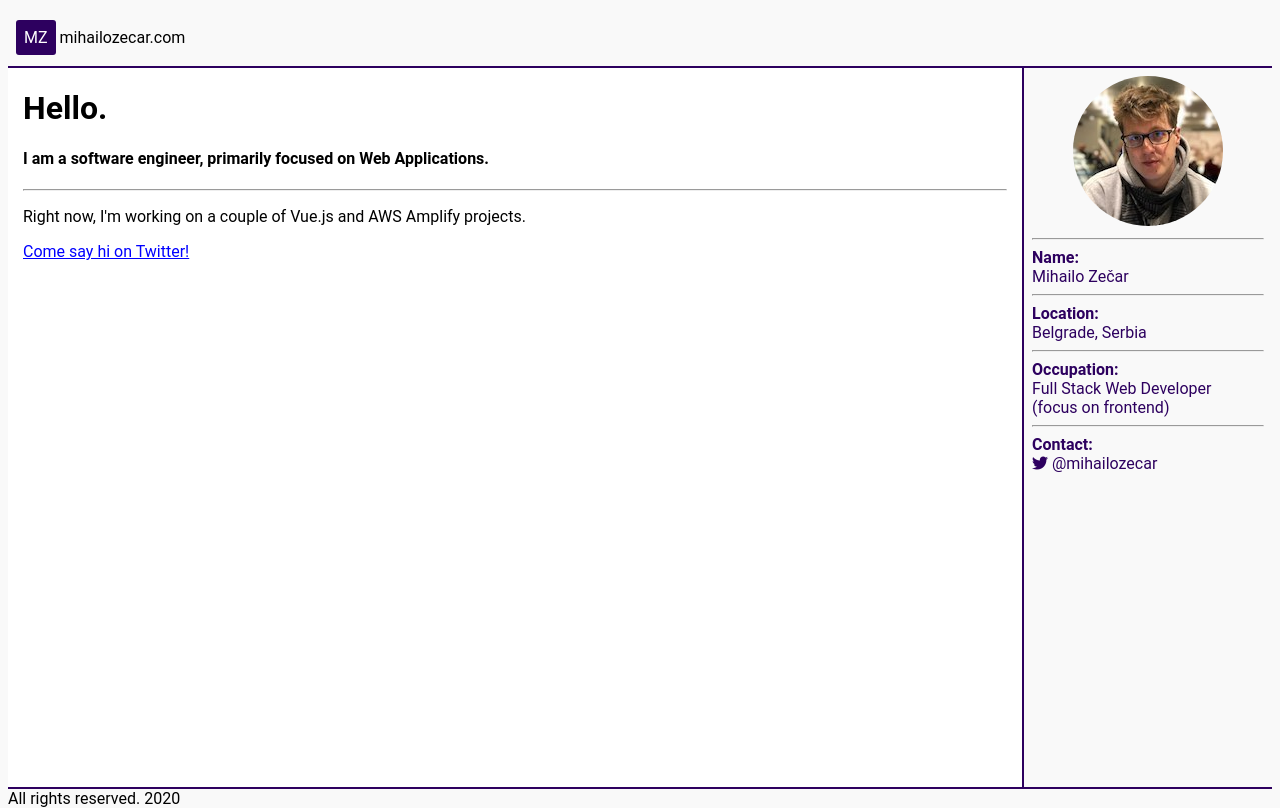
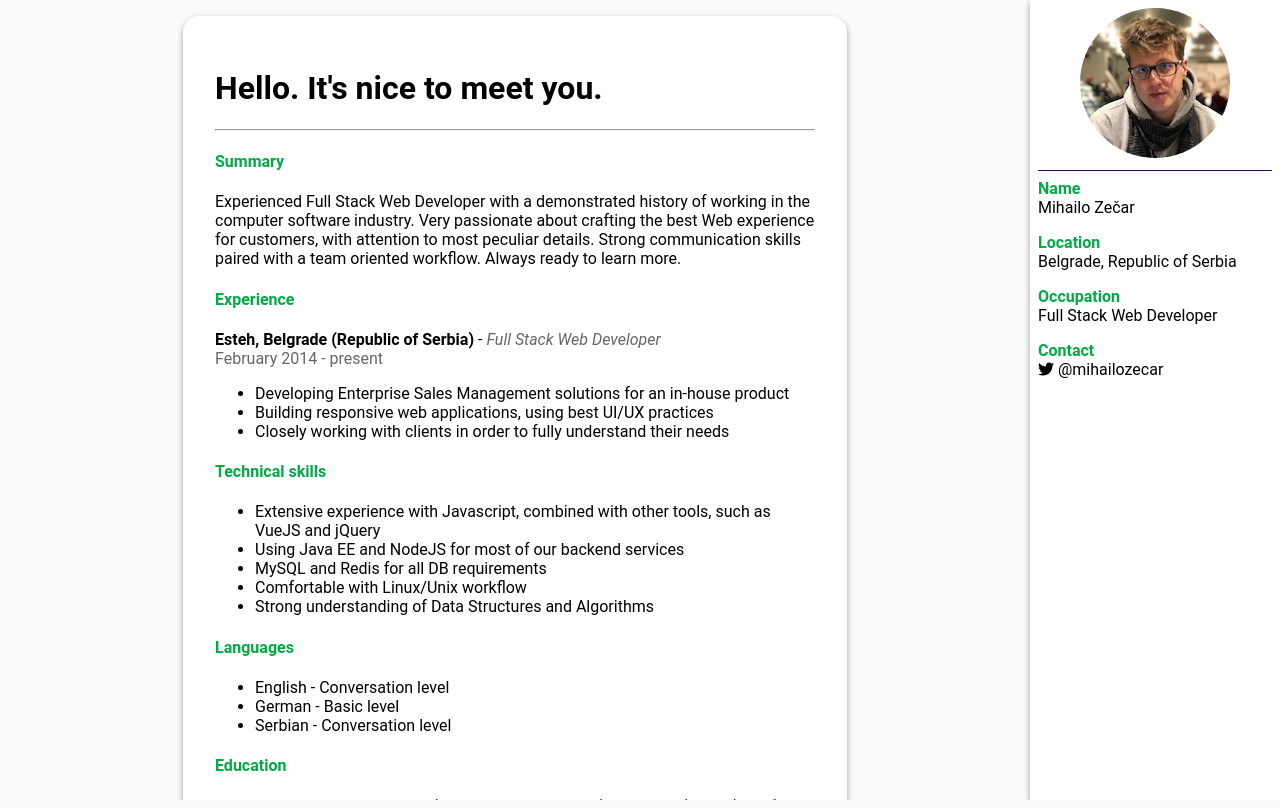
Before and after one commit to mihailozecar/mihailozecar, a Vue app: page / in a window 1280 px wide. Built offline with nearby package versions, Linux system fonts and the light colour scheme.

Commit message:
redesign

```diff
--- a/src/App.vue
+++ b/src/App.vue
@@ -12,3 +12,112 @@ export default {
   }
 }
 </script>
+
+<style>
+  /* global styles */
+  html,
+  body,
+  #app {
+    color: black;
+    background: #fafafa;
+    height: 100%;
+    position: relative;
+    padding: 0px;
+    margin: 0px;
+
+    font-family:
+      Roboto,
+      'Open Sans',
+      'Helvetica Neue',
+      sans-serif;
+  }
+
+  hr {
+    background-color: #2d005f;
+  }
+
+  a,
+  a:hover {
+    color: blue;
+  }
+
+  .no-link,
+  .no-link:hover {
+    color: inherit;
+    text-decoration: inherit;
+  }
+
+  /* bootstrap-like failover */
+  .d-flex {
+    display: flex;
+  }
+
+  .justify-content-between {
+    justify-content: space-between;
+  }
+
+  .align-items-center {
+    align-items: center;
+  }
+
+  .p-2 {
+    padding: .5rem;
+  }
+
+  .ml-1 {
+    margin-left: .25rem;
+  }
+
+  .text-center {
+    text-align: center;
+  }
+
+  .mx-auto {
+    margin-left: auto;
+    margin-right: auto;
+  }
+
+  .btn {
+    display: inline-block;
+    font-weight: 400;
+    color: #212529;
+    text-align: center;
+    vertical-align: middle;
+    cursor: pointer;
+    -webkit-user-select: none;
+    -moz-user-select: none;
+    -ms-user-select: none;
+    user-select: none;
+    background-color: transparent;
+    border: 1px solid transparent;
+    border-radius: 3px;
+    padding: .5rem;
+  }
+
+  .text-right {
+    text-align: right;
+  }
+
+  /* bootstrap-like failover END */
+
+  .accent {
+    color: #00AB44;
+  }
+
+  .accent-bg {
+    color: white;
+    background-color: #2d005f;
+  }
+
+  .accent-bg-btn,
+  .accent-bg-btn:hover {
+    color: white;
+    background-color: #2d005f;
+    border-color: #2d005f;
+  }
+
+  .accent-bg-btn:hover,
+  .accent-bg-btn:focus {
+    background-color: rgba(45, 0, 95, .9);
+  }
+</style>
--- a/src/components/Home.vue
+++ b/src/components/Home.vue
@@ -1,26 +1,106 @@
 <template>
   <div class="home">
-    <h1>
-      Hello.
+    <h1 class="main-header">
+      Hello. It's nice to meet you.
     </h1>
-
-    <h4>
-      I am a software engineer, primarily focused on Web Applications.
-    </h4>
 
     <hr>
 
+    <h4 class="section-header">
+      Summary
+    </h4>
+
     <p>
-      Right now, I'm working on a couple of Vue.js and AWS Amplify projects.
+      Experienced Full Stack Web Developer with a demonstrated history of
+      working in the computer software industry. Very passionate about crafting
+      the best Web experience for customers, with attention to most peculiar
+      details. Strong communication skills paired with a team oriented workflow.
+      Always ready to learn more.
     </p>
 
-    <a
-      target="_blank"
-      href="https://twitter.com/mihailozecar"
-      class="custom-link"
-    >
-      Come say hi on Twitter!
-    </a>
+    <h4 class="section-header">
+      Experience
+    </h4>
+
+    <div>
+      <strong>Esteh, Belgrade (Republic of Serbia)</strong>
+      -
+      <i class="text-muted">Full Stack Web Developer</i>
+      <br>
+      <span class="text-muted">
+        February 2014 - present
+      </span>
+    </div>
+
+    <ul>
+      <li>
+        Developing Enterprise Sales Management solutions for an in-house product
+      </li>
+
+      <li>
+        Building responsive web applications, using best UI/UX practices
+      </li>
+
+      <li>
+        Closely working with clients in order to fully understand their needs
+      </li>
+    </ul>
+
+    <h4 class="section-header">
+      Technical skills
+    </h4>
+
+    <ul>
+      <li>
+        Extensive experience with Javascript, combined with other tools, such as VueJS and jQuery
+      </li>
+
+      <li>
+        Using Java EE and NodeJS for most of our backend services
+      </li>
+
+      <li>
+        MySQL and Redis for all DB requirements
+      </li>
+
+      <li>
+        Comfortable with Linux/Unix workflow
+      </li>
+
+      <li>
+        Strong understanding of Data Structures and Algorithms
+      </li>
+    </ul>
+
+    <h4 class="section-header">
+      Languages
+    </h4>
+
+    <ul>
+      <li>
+        English - Conversation level
+      </li>
+
+      <li>
+        German - Basic level
+      </li>
+
+      <li>
+        Serbian - Conversation level
+      </li>
+    </ul>
+
+    <h4 class="section-header">
+      Education
+    </h4>
+
+    <div>
+      <strong>Faculty of Technical Sciences (Singidunum University), Belgrade (Serbia)</strong> - <i class="text-muted">Software and Data Engineer BC</i>
+      <br>
+      <span class="text-muted">
+        October 2016 - October 2020 (expected)
+      </span>
+    </div>
   </div>
 </template>
 
@@ -30,3 +110,23 @@ export default {
   name: 'Home'
 }
 </script>
+
+<style scoped>
+  .section-header {
+    color: #00AB44;
+  }
+
+  .text-muted {
+    color: #666;
+  }
+
+  .home {
+    padding: 2em;
+    max-width: 600px;
+    margin-left: auto;
+    margin-right: auto;
+    background: white;
+    box-shadow: 0 3px 6px rgba(0,0,0,0.16), 0 3px 6px rgba(0,0,0,0.23);
+    border-radius: 1em;
+  }
+</style>
--- a/src/layout/BaseLayout.vue
+++ b/src/layout/BaseLayout.vue
@@ -1,21 +1,7 @@
 <template>
   <div class="base-layout container-fluid">
-    <div class="header p-2 d-flex justify-content-between align-items-center">
-      <div class="d-flex align-items-center">
-        <div class="logo accent-bg p-2">
-          <a href="/" class="no-link">
-            MZ
-          </a>
-        </div>
-
-        <div class="ml-1">
-          mihailozecar.com
-        </div>
-      </div>
-    </div>
-
-    <div class="sidebar p-2 accent">
-      <div class="text-center">
+    <div class="sidebar p-2">
+      <div class="text-center mz-image-container">
         <img
           src="@/assets/mz-resized.jpg"
           class="mz-image"
@@ -25,45 +11,35 @@
         >
       </div>
 
-      <hr>
+      <div>
+        <strong class="accent">Name</strong>
+      </div>
 
-      <div>
-        <strong>Name:</strong>
+      <div class="contact-margin">
+        Mihailo Zečar
       </div>
 
       <div>
-        Mihailo Zečar
+        <strong class="accent">Location</strong>
       </div>
 
-      <hr>
-
-      <div>
-        <strong>Location:</strong>
+      <div class="contact-margin">
+        Belgrade, Republic of Serbia
       </div>
 
       <div>
-        Belgrade, Serbia
+        <strong class="accent">Occupation</strong>
       </div>
 
-      <hr>
-
-      <div>
-        <strong>Occupation:</strong>
+      <div class="contact-margin">
+        Full Stack Web Developer
       </div>
 
       <div>
-        Full Stack Web Developer <br> (focus on frontend)
+        <strong class="accent">Contact</strong>
       </div>
 
-      <hr>
-
-      <div>
-        <strong>Contact:</strong>
-      </div>
-
-      <div
-        class="twitter-link"
-      >
+      <div class="twitter-link contact-margin">
         <a
           href="https://twitter.com/mihailozecar"
           class="no-link"
@@ -77,10 +53,6 @@
 
     <div class="content">
       <Home></Home>
-    </div>
-
-    <div class="footer px-2 d-flex align-items-center">
-      All rights reserved. {{ new Date().getFullYear() }}
     </div>
   </div>
 </template>
@@ -96,152 +68,45 @@ export default {
 }
 </script>
 
-<style>
-  /* global styles */
-  html,
-  body,
-  #app {
-    color: black;
-    background: #f9f9f9;
-    height: 100%;
-    position: relative;
-
-    font-family:
-      Roboto,
-      'Open Sans',
-      'Helvetica Neue',
-      sans-serif;
-  }
-
-  hr {
-    background-color: #2d005f;
-  }
-
-  a,
-  a:hover {
-    color: blue;
-  }
-
-  .no-link,
-  .no-link:hover {
-    color: inherit;
-    text-decoration: inherit;
-  }
-
-  /* bootstrap-like failover */
-  .d-flex {
-    display: flex;
-  }
-
-  .justify-content-between {
-    justify-content: space-between;
-  }
-
-  .align-items-center {
-    align-items: center;
-  }
-
-  .p-2 {
-    padding: .5rem;
-  }
-
-  .ml-1 {
-    margin-left: .25rem;
-  }
-
-  .text-center {
-    text-align: center;
-  }
-
-  .mx-auto {
-    margin-left: auto;
-    margin-right: auto;
-  }
-
-  .btn {
-    display: inline-block;
-    font-weight: 400;
-    color: #212529;
-    text-align: center;
-    vertical-align: middle;
-    cursor: pointer;
-    -webkit-user-select: none;
-    -moz-user-select: none;
-    -ms-user-select: none;
-    user-select: none;
-    background-color: transparent;
-    border: 1px solid transparent;
-    border-radius: 3px;
-    padding: .5rem;
-  }
-
-  .text-right {
-    text-align: right;
-  }
-
-  /* bootstrap-like failover END */
-
-  .accent {
-    color: #2d005f;;
-  }
-
-  .accent-bg {
-    color: white;
-    background-color: #2d005f;;
-  }
-
-  .accent-bg-btn,
-  .accent-bg-btn:hover {
-    color: white;
-    background-color: #2d005f;
-    border-color: #2d005f;
-  }
-
-  .accent-bg-btn:hover,
-  .accent-bg-btn:focus {
-    background-color: rgba(45, 0, 95, .9);
-  }
-</style>
-
 <style scoped>
   .base-layout {
+    position: relative;
     height: 100%;
-    padding-left: 0px;
-    padding-right: 0px;
+    padding: 0px;
     display: grid;
     grid-template-columns: 1fr 250px;
-    grid-template-rows: 60px 1fr 40px;
+    grid-template-rows: 1fr;
     grid-template-areas:
-      'header header'
       'content sidebar'
-      'content sidebar'
-      'footer footer';
-  }
-
-  .header {
-    grid-area: header;
-    border-bottom: 2px solid #2d005f;
+      'content sidebar';
   }
 
   .sidebar {
     grid-area: sidebar;
-    border-left: 2px solid #2d005f;
+    /* border-left: 1px solid #2d005f; */
+    overflow: auto;
+    background: white;
+    box-shadow: 0 3px 6px rgba(0,0,0,0.16), 0 3px 6px rgba(0,0,0,0.23);
   }
 
   .content {
     grid-area: content;
-    padding-left: 15px;
-    padding-right: 15px;
-    background-color: white;
+    overflow: auto;
+    padding: 1em;
   }
 
-  .footer {
-    grid-area: footer;
-    border-top: 2px solid #2d005f;
+  .contact-margin {
+    margin-bottom: 1em;
   }
 
   .logo {
     border-radius: 3px;
+  }
+
+  .mz-image-container {
+    border-bottom: 1px solid #2d005f;
+    margin-bottom: .5em;
+    padding-bottom: .5em;
   }
 
   .mz-image {
@@ -257,12 +122,7 @@ export default {
   }
 
   @media screen and (max-width: 992px) {
-    .base-layout {
-      grid-template-columns: 1fr 200px;
-    }
-
     .mz-image {
-      border-radius: 50px;
       width: 100px;
       height: 100px;
     }
@@ -270,16 +130,8 @@ export default {
 
   @media screen and (max-width: 768px) {
     .base-layout {
-      grid-template-columns: 1fr;
-      grid-template-rows: 40px 1fr 40px;
-      grid-template-areas:
-        'header'
-        'content'
-        'footer';
-    }
-
-    .sidebar {
-      display: none;
+      grid-template-columns: 1fr 200px;
+      grid-template-rows: 40px 1fr;
     }
   }
 </style>
```
